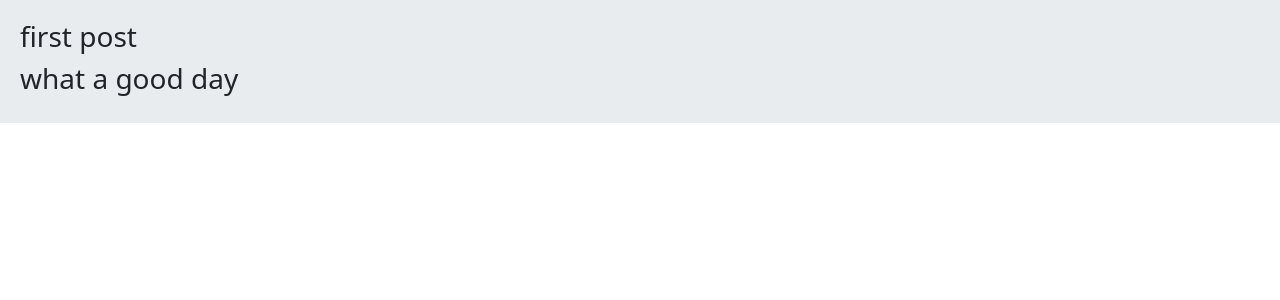
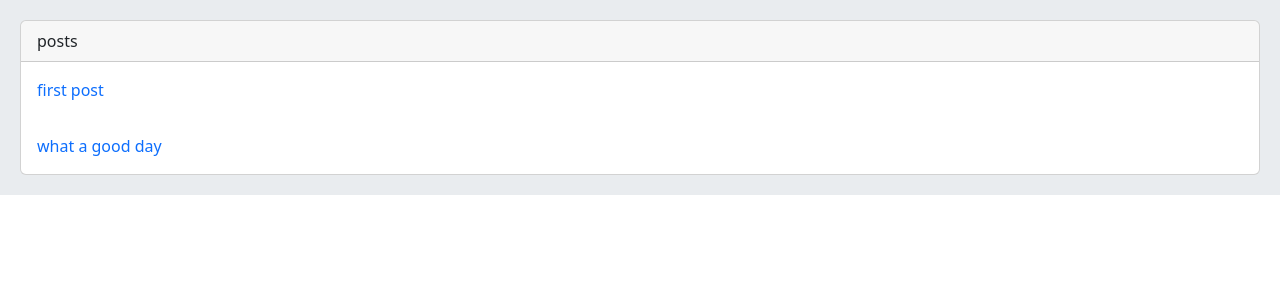
Before and after one commit to pouryaJany/SocialNetwork, a Django app: page /post/all-post/ in a window 1280 px wide. Shown: the part 56-356 px from the top of the page. Run offline with Django 4.2, Linux system fonts and the light colour scheme; data comes from the database, SQL or seed files in the repository; both versions use the stored data as it was after the commit.

Commit message:
show all post view arranged

```diff
--- a/post/templates/post/all_post.html
+++ b/post/templates/post/all_post.html
@@ -2,7 +2,19 @@
 
 
 {% block content %}
-    {% for post in posts %}
-        <h3>{{ post.title }}</h3>
-    {% endfor %}
+    <div class="card">
+        <div class="card-header">
+            posts
+        </div>
+        {% for post in posts %}
+            <div class="card-body">
+                <a href="#" style="margin-top: 15px; text-decoration: none;">{{ post.title }}</a>
+            </div>
+        {% endfor %}
+        {% if posts.count == 0 %}
+            <div class="card-body">
+            <p>we have 0 posts</p>
+            </div>
+        {% endif %}
+    </div>
 {% endblock %}
```
Also changed, not shown: db.sqlite3.
